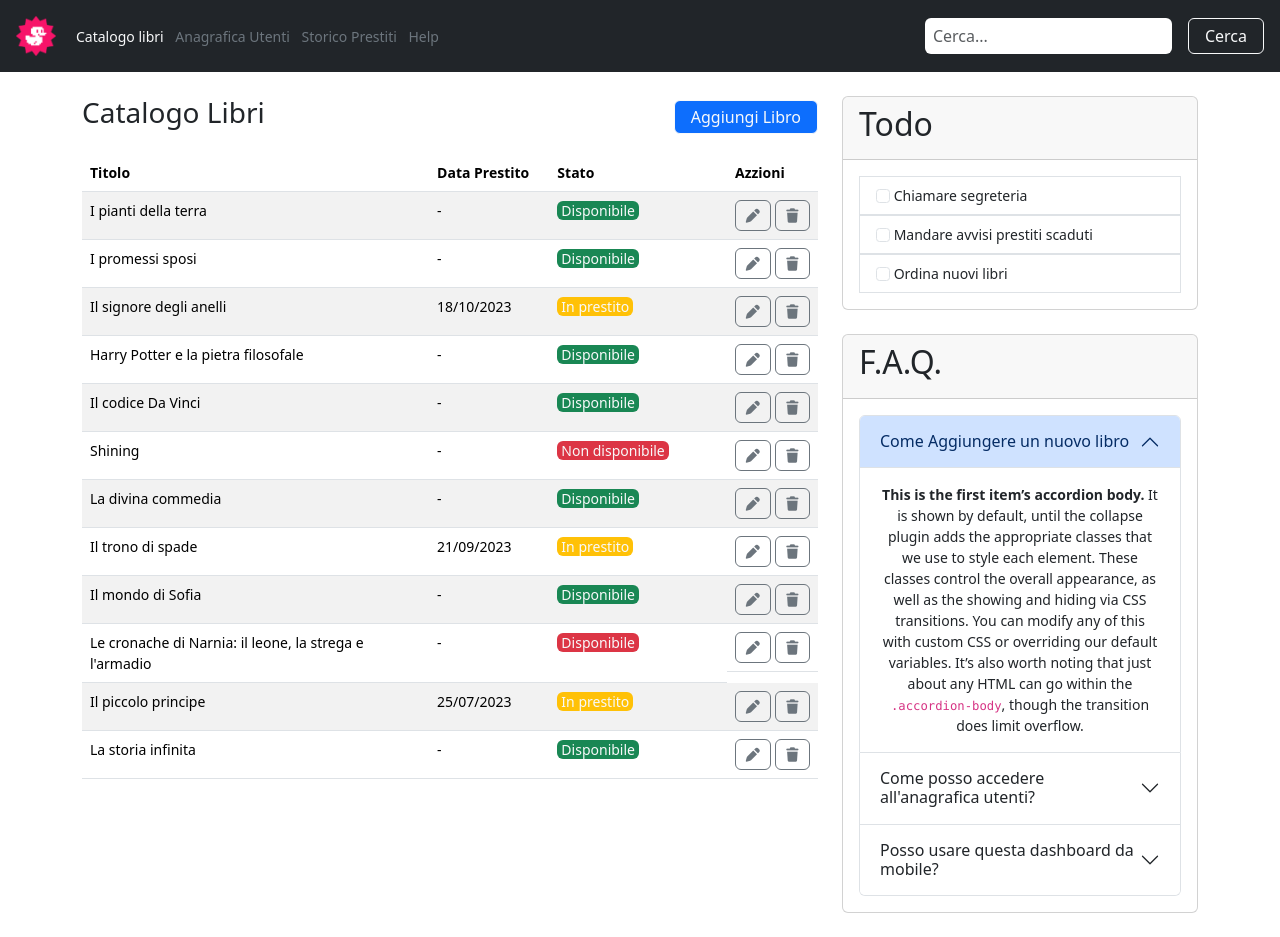
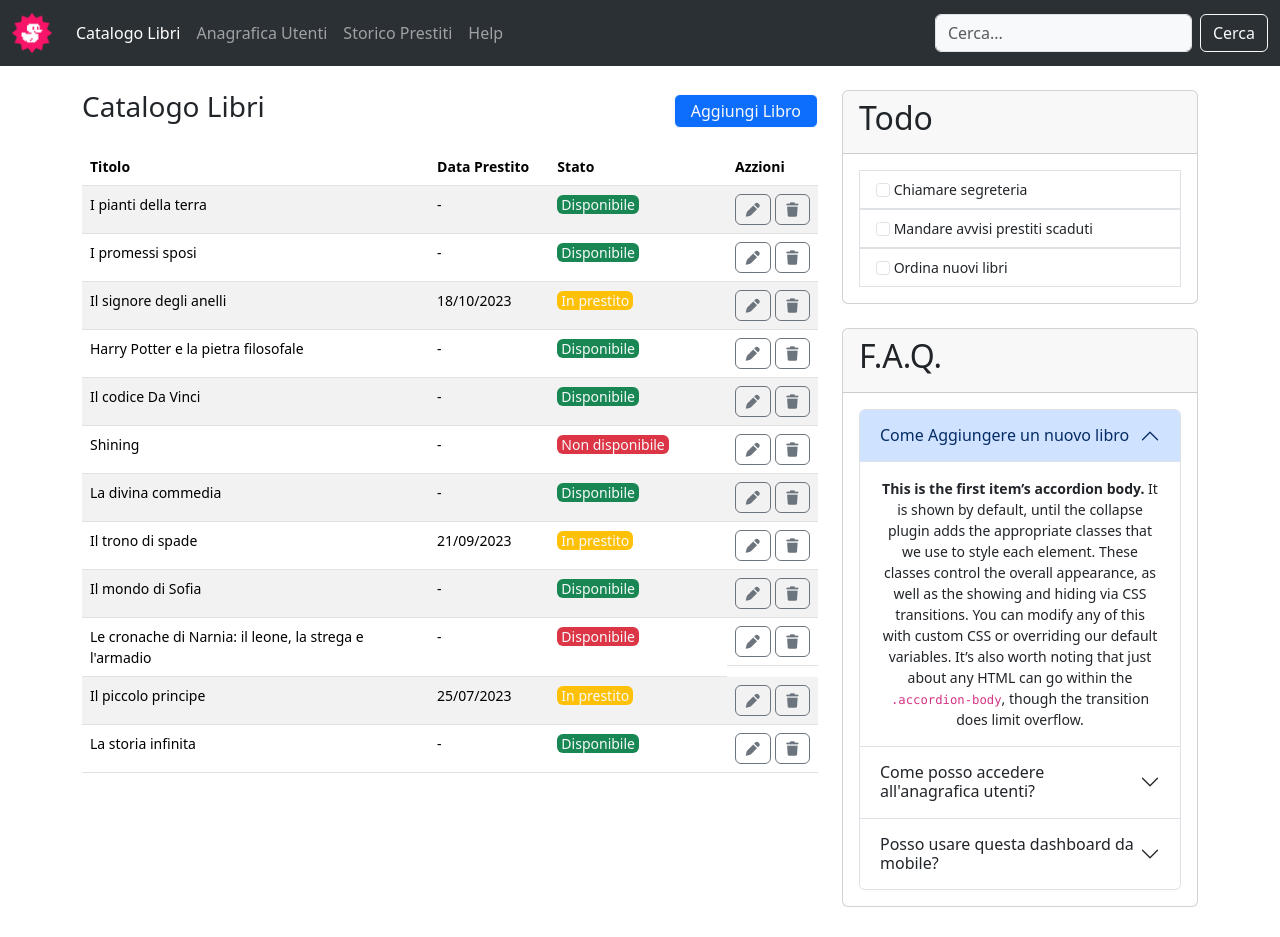
Before and after one commit to Endri-Tosku/html-css-bootstrap-dashboard, a plain HTML site: page index.html in a window 1280 px wide. Drawn offline with nearby package versions, Linux system fonts and the light colour scheme.

Commit message:
fix: sistemato l'header

```diff
--- a/index.html
+++ b/index.html
@@ -19,30 +19,37 @@
 
 <body>
 
-    <header class="p-3 bg-dark text-white">
+    <header>
         <!-- navbar -->
-        <nav class="small">
-            <div class="d-flex align-items-center -justify-content-center justify-content-between">
-                <div class="d-flex align-items-center gap-3">
-                    <!-- nav-links -->
-                    <a>
-                        <img width="40" height="40" src="./img/duck.png" alt="">
-                    </a>
-                    <div class="d-none d-lg-block">
-                        <a class="text-light text-decoration-none mx-1">Catalogo libri</a>
-                        <a class="text-secondary text-decoration-none mx-1">Anagrafica Utenti</a>
-                        <a class="text-secondary text-decoration-none mx-1">Storico Prestiti</a>
-                        <a class="text-secondary text-decoration-none mx-1">Help</a>
-                    </div>
-                </div>
-
-                <!-- barra di ricerca -->
-                <form class="gap-3 d-none d-lg-flex">
-                    <input type="text" class=" border-0 rounded form-control px-2" placeholder="Cerca...">
-                    <button type="button" class="btn btn-dark btn-outline-light px-3 py-1">Cerca</button>
-                </form>
-                <div class="d-lg-none d-md-block border border-secondary px-2 rounded fs-3 text-secondary">
-                    <i class="fa-solid fa-bars"></i>
+<nav class="navbar navbar-expand-lg bg-body-tertiary bg-dark" data-bs-theme="dark">
+            <div class="container-fluid">
+                <a class="navbar-brand" href="#">
+                    <img src="./img/duck.png" alt="Bootstrap" width="40" height="40">
+                </a>
+                <button class="navbar-toggler" type="button" data-bs-toggle="collapse"
+                    data-bs-target="#navbarSupportedContent" aria-controls="navbarSupportedContent"
+                    aria-expanded="false" aria-label="Toggle navigation">
+                    <span class="navbar-toggler-icon"></span>
+                </button>
+                <div class="collapse navbar-collapse" id="navbarSupportedContent">
+                    <ul class="navbar-nav me-auto mb-2 mb-lg-0">
+                        <li class="nav-item">
+                            <a class="nav-link active" aria-current="page" href="#">Catalogo Libri</a>
+                        </li>
+                        <li class="nav-item">
+                            <a class="nav-link" href="#">Anagrafica Utenti</a>
+                        </li>
+                        <li class="nav-item">
+                            <a class="nav-link" href="#">Storico Prestiti</a>
+                        </li>
+                        <li class="nav-item">
+                            <a class="nav-link" aria-disabled="true">Help</a>
+                        </li>
+                    </ul>
+                    <form class="d-flex" role="search">
+                        <input class="form-control me-2 bg-light" type="search" placeholder="Cerca..." aria-label="Search" data-bs-theme="light" />
+                        <button class="btn btn-outline-light" type="submit">Cerca</button>
+                    </form>
                 </div>
             </div>
         </nav>
```
Also changed, not shown: pagina-aggiungi-libro/aggiungi.html (+44 -30 lines).
